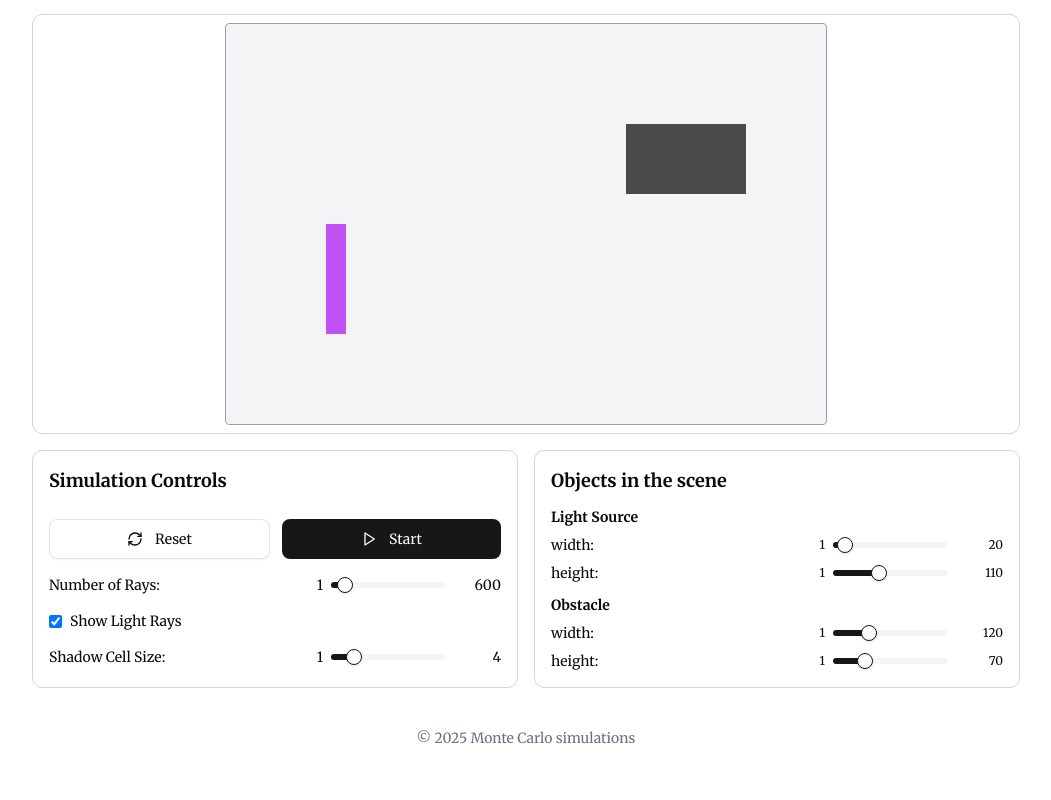
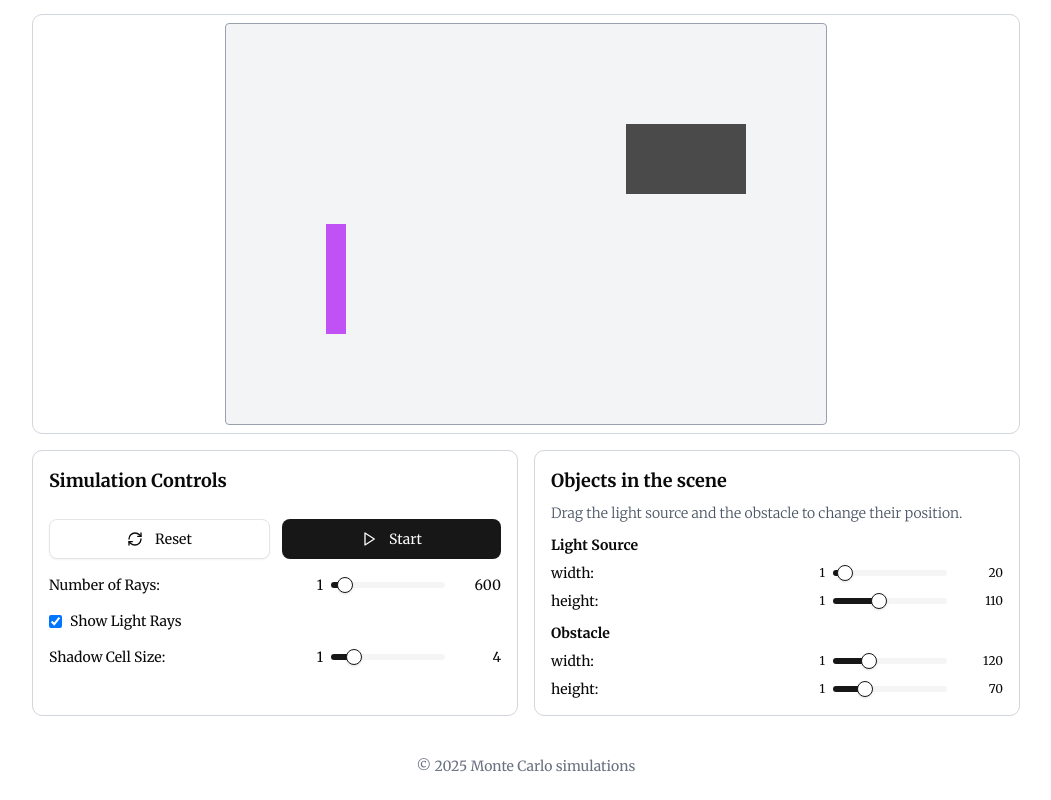
Before and after one commit to Bert0ns/montecarlo-simulation, a Next.js app: page /shadow-simulation in a window 1280 px wide. Shown: the part 1343-2143 px from the top of the page, without its empty margins (114-1165 px from the left). Before the commit the page ends 2115 px from the top, so only its background shows below. Built offline with nearby package versions, Linux system fonts and the light colour scheme.

Commit message:
fix: added drag and drop explanation

```diff
--- a/components/MonteCarloShadowSimulation/index.tsx
+++ b/components/MonteCarloShadowSimulation/index.tsx
@@ -514,6 +514,9 @@ const MonteCarloShadowSimulation: React.FC = () => {
 
                 <div className="flex flex-col gap-2 p-3 sm:p-4 border border-gray-300 rounded-lg">
                     <h2 className="text-base sm:text-lg font-semibold">Objects in the scene</h2>
+                    <p className="text-sm font-light text-gray-600">
+                        Drag the light source and the obstacle to change their position.
+                    </p>
 
                     <h3 className="text-sm mt-1 font-semibold">Light Source</h3>
                     <div className="flex flex-col sm:flex-row sm:items-center justify-between">
```
